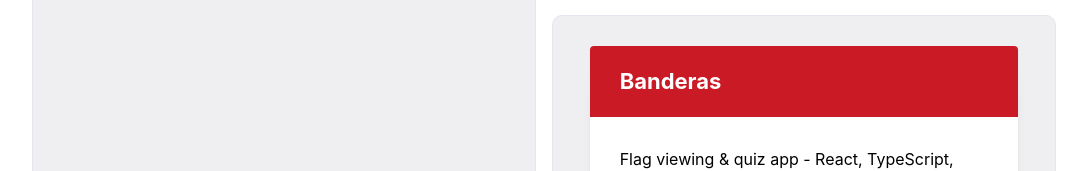
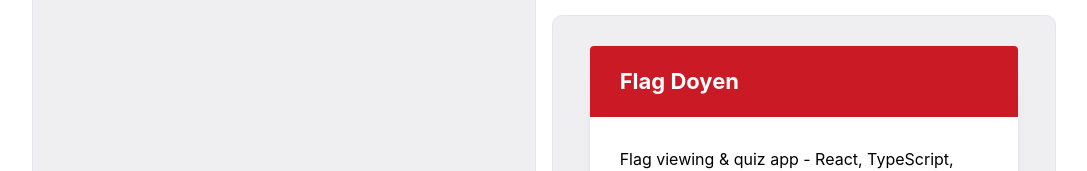
Before and after one commit to Jufrench/ju3, a Next.js app: page / in a window 1280 px wide. Shown: the part 299-470 px from the top of the page, without its empty margins (96-1183 px from the left). Built offline with nearby package versions, Linux system fonts and the light colour scheme.

Commit message:
Update flag app name & link

```diff
--- a/pages/index.tsx
+++ b/pages/index.tsx
@@ -186,12 +186,12 @@ export function LeadGrid() {
                 <Box style={{height: "100%", display: "flex", justifyContent: "center"}}>
                   <Paper radius="sm" style={{...projectCardStyles}} h={{base: '90%'}} shadow="lg">
                     <Box style={{flexGrow: 1}}>
-                      <Title order={3} style={{...titleBorderRadius, padding: rem(20), paddingLeft: rem(30), background: "#c91a25", color: "#ffffff"}}>Banderas</Title>
+                      <Title order={3} style={{...titleBorderRadius, padding: rem(20), paddingLeft: rem(30), background: "#c91a25", color: "#ffffff"}}>Flag Doyen</Title>
                       <Text style={{padding: rem(30)}}>Flag viewing & quiz app - React, TypeScript, Next.js, Vercel</Text>
                     </Box>
                     <Button
                       component="a"
-                      href="https://banderas-one.vercel.app/"
+                      href="https://flag-doyen.vercel.app/"
                       target="_blank"
                       variant="filled"
                       color="#c91a25"
```
